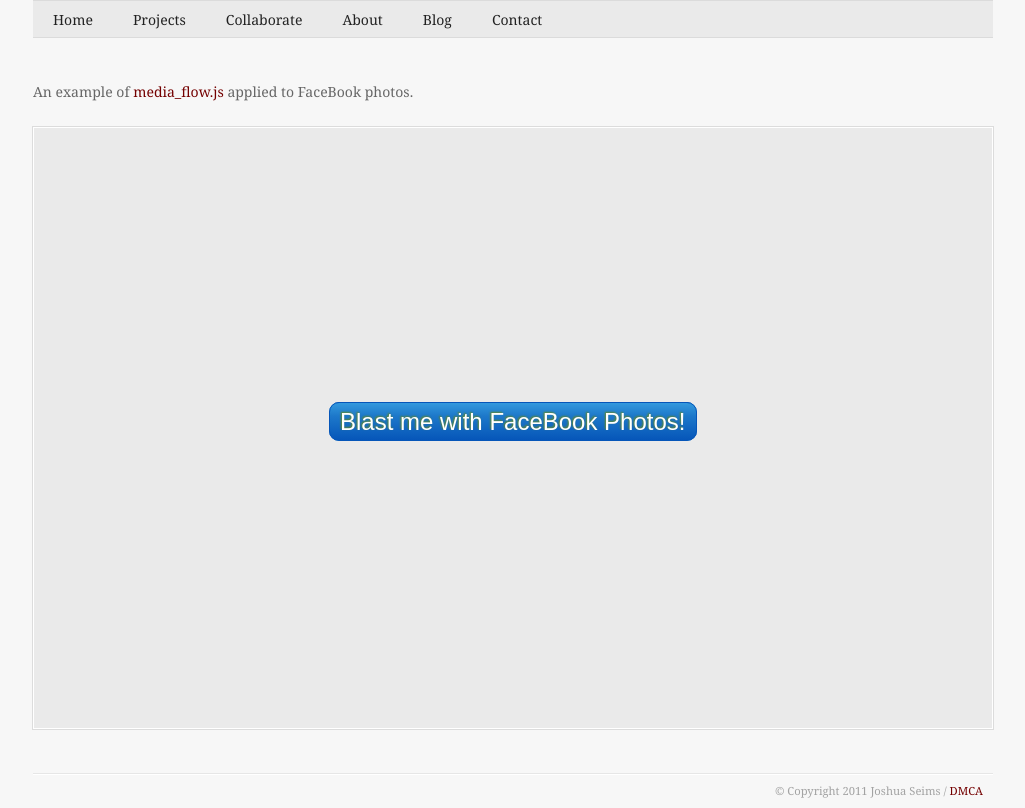
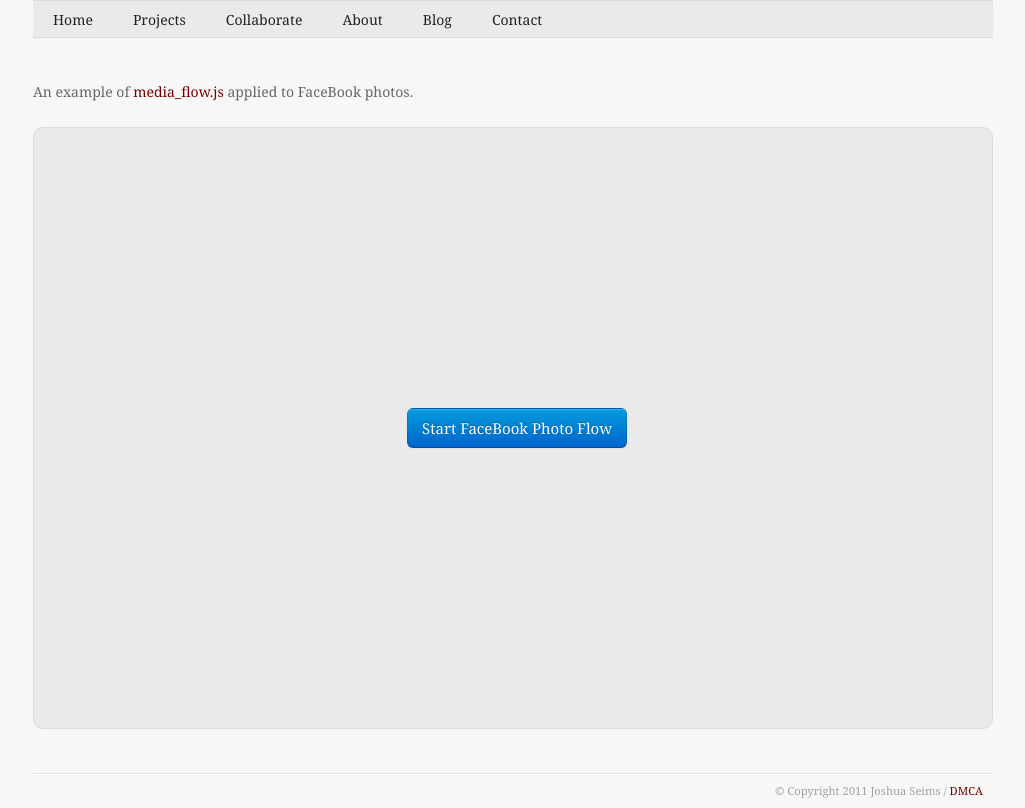
Before and after one commit to jseims/tristara, a Python web app: template server/templates/facebook_blaster.html in a window 1280 px wide. Shown: the part 80-888 px from the top of the page, without its empty margins (127-1152 px from the left). Run offline with Jinja, Linux system fonts and the light colour scheme; the template is opened without the code that fills it, so the values that code supplies are empty; some libraries are stand-ins or nearby versions.

Commit message:
polished up facebook / reddit blasters

```diff
--- a/server/templates/facebook_blaster.html
+++ b/server/templates/facebook_blaster.html
@@ -16,7 +16,6 @@
   window.fbAsyncInit = function() {
     FB.init({
       appId      : '111528055628412', // App ID
-      channelUrl : '//www.tristara.com/js/channel.html', // Channel File
       status     : true, // check login status
       cookie     : true, // enable cookies to allow the server to access the session
       xfbml      : true  // parse XFBML
@@ -52,17 +51,21 @@
 
 {% block content %}
 <div style="font-size: 14px;">
+
+
+
 <p>An example of <a href="/js/media_flow.js">media_flow.js</a> applied to FaceBook photos.
 
-    <div id="facebook_blaster" class="tan_box" style="width: 958px; height: 600px; padding: 0px; margin-bottom: 30px;">
-        <div style="margin-top: 280px; margin-left: 295px;" id="blastBtnDiv">
-            <a href="javascript:FB.login(facebook_blaster.handleLoginResponse, {scope:'user_photos,friends_photos'})" class="btn" id="blasterBtn">Blast me with FaceBook Photos!</a>
+    <div id="facebook_blaster" class="tan_box rounded" style="width: 958px; height: 600px; padding: 0px; margin-bottom: 30px;">
+        <div style="margin-top: 280px; margin-left: 373px;" id="blastBtnDiv">
+            <a href="javascript:FB.login(facebook_blaster.handleLoginResponse, {scope:'user_photos,friends_photos'})" class="btn primary large" id="blasterBtn">Start FaceBook Photo Flow</a>
             <div style="margin-top: 20px; margin-left: 50px;" id="loadingInfo"></div>
         </div>
     </div>
 
     <div style="text-align: center; display: none;" id="playBtnDiv">
-        <a href="javascript:void(0)" class="btn" id="playBtn">PAUSE</a>
+        <a href="javascript:void(0)" class="btn primary large" id="playBtn">PAUSE</a>
+        <span style="margin-left: 50px; display: none;" id="removeFriendFilterDiv"><a href="javascript:facebook_blaster.handleFriendFilter()" class="btn primary large" id="playBtn">Return to All Photos</a></span>
     </div>
 
 </div>
@@ -71,15 +74,11 @@
     <div id="photo_title" style="font-size: 24px; margin-bottom: 10px;"></div>
     <a href="" id="facebook_img_target" target="new"><img src="" id="facebook_img"></a>
     <div style="text-align:left; padding-left: 200px; padding-right: 200px; margin: 20px;">
-        <div style="padding-bottom: 10px;" id="posterDiv">Posted by Jane Cha on jan d1 2007 (see photo on FaceBook)</div>
-        <div id="commentsDiv"">
-            <div style="border-bottom-width:2px; border-bottom-style:solid; border-bottom-color:#eaeaea; padding-top: 10px; padding-bottom: 10px; ">
-              jane says "wow, that's awesome"
-            </div>
-            <div style="border-bottom-width:2px; border-bottom-style:solid; border-bottom-color:#eaeaea; padding-top: 10px; padding-bottom: 10px; ">
-              jane says "wow, that's awesome wow, that's awesome wow, that's awesome wow, that's awesome wow, that's awesome wow, that's awesome wow, that's awesome wow, that's awesome wow, that's awesome"
-            </div>
+        <div style="padding-bottom: 10px;" id="posterDiv"></div>
+        <div style="padding-bottom: 10px; text-align: center;" id="setFriendFilterDiv">
+            <a href="javascript:facebook_blaster.handleFriendFilter()" class="btn primary large" id="friendFilter"></a>
         </div>
+        <div id="commentsDiv""></div>
     </div>
     <div style="text-align:center"><a class="close" href="#">close</a> </div>
 </div>
--- a/server/templates/fun_pics.html
+++ b/server/templates/fun_pics.html
@@ -26,7 +26,7 @@
 <p>For more details, see <a href="blog/2011/fun-with-reddit-image-posts/">Fun with Reddit Image Data</a>.
 </div>
 
-<div class="tan_box">
+<div class="tan_box rounded">
 
 <div style="clear:both; float: left;">
 
@@ -37,7 +37,7 @@
 </div>
 
 <div style="float:right; text-align: right; padding-top: 5px;">
-    <div style="margin-bottom: 10px;"><a href="javascript:void(0)" class="btn" id="reddit_next">NEXT</a></div>
+    <div style="margin-bottom: 5px;"><a href="javascript:void(0)" class="btn primary large" id="reddit_next">NEXT</a></div>
     <div><input type="checkbox" name="nsfw" value="1" onclick="fun_pics.toggleNsfw(this)"/> NSFW</div>
     <div id ="reddit_num_results"></div>
 </div>
--- a/web/css/style-ie.css
+++ b/web/css/style-ie.css
@@ -11,10 +11,10 @@
 #box_left, #box_right, #box_middle {margin-bottom: 20px;}
 
 
-a.btn {
+a.btn_old {
   background: #33baed;
 }
 
-a.btn:hover {
+a.btn_old:hover {
   background: #245192;
 }
--- a/web/css/style.css
+++ b/web/css/style.css
@@ -288,7 +288,13 @@
 ul.dropdown li:hover > ul 			{ visibility: visible; }
 
 /* useful classes for other pages */
-.tan_box {padding: 10px; border: 1px solid white; outline: 1px solid gainsboro; background-color: #eaeaea;}
+.tan_box {padding: 10px; border: 1px solid #DBDBDB; background-color: #eaeaea;}
+
+.rounded {
+  border-radius: 10px;
+  -moz-border-radius: 20px;
+  -webkit-border-radius: 10px;
+}
 
 #custom-tweet-button a {
 display: block;
@@ -326,7 +332,7 @@
 */
 
 
-a.btn {
+a.btn_old {
   width: 250px;
   padding: 5px 10px 5px 10px;
   font-family: Arial;
@@ -342,7 +348,7 @@
   -webkit-border-radius: 10px;
 }
 
-a.btn:hover {
+a.btn_old:hover {
   text-shadow: -1px -1px 2px #465f97;
   background: -moz-linear-gradient(#245192, #1e3b73 75%, #12295d);
   background: -webkit-gradient(linear,left top,left bottom,color-stop(0, #245192),color-stop(.75, #1e3b73),color-stop(1, #12295d));
@@ -361,3 +367,88 @@
     position: relative;
     display: none;
 }
+
+.btn {
+  cursor: pointer;
+  display: inline-block;
+  background-color: #e6e6e6;
+  background-repeat: no-repeat;
+  background-image: -webkit-gradient(linear, 0 0, 0 100%, from(#ffffff), color-stop(25%, #ffffff), to(#e6e6e6));
+  background-image: -webkit-linear-gradient(#ffffff, #ffffff 25%, #e6e6e6);
+  background-image: -moz-linear-gradient(top, #ffffff, #ffffff 25%, #e6e6e6);
+  background-image: -ms-linear-gradient(#ffffff, #ffffff 25%, #e6e6e6);
+  background-image: -o-linear-gradient(#ffffff, #ffffff 25%, #e6e6e6);
+  background-image: linear-gradient(#ffffff, #ffffff 25%, #e6e6e6);
+  filter: progid:DXImageTransform.Microsoft.gradient(startColorstr='#ffffff', endColorstr='#e6e6e6', GradientType=0);
+  padding: 5px 14px 6px;
+  text-shadow: 0 1px 1px rgba(255, 255, 255, 0.75);
+  color: #333;
+  font-size: 13px;
+  line-height: normal;
+  border: 1px solid #ccc;
+  border-bottom-color: #bbb;
+  -webkit-border-radius: 4px;
+  -moz-border-radius: 4px;
+  border-radius: 4px;
+  -webkit-box-shadow: inset 0 1px 0 rgba(255, 255, 255, 0.2), 0 1px 2px rgba(0, 0, 0, 0.05);
+  -moz-box-shadow: inset 0 1px 0 rgba(255, 255, 255, 0.2), 0 1px 2px rgba(0, 0, 0, 0.05);
+  box-shadow: inset 0 1px 0 rgba(255, 255, 255, 0.2), 0 1px 2px rgba(0, 0, 0, 0.05);
+  -webkit-transition: 0.1s linear all;
+  -moz-transition: 0.1s linear all;
+  -ms-transition: 0.1s linear all;
+  -o-transition: 0.1s linear all;
+  transition: 0.1s linear all;
+}
+.btn:hover {
+  background-position: 0 -15px;
+  color: #333;
+  text-decoration: none;
+}
+.btn:focus {
+  outline: 1px dotted #666;
+}
+.btn.primary {
+  color: #ffffff;
+  background-color: #0064cd;
+  background-repeat: repeat-x;
+  background-image: -khtml-gradient(linear, left top, left bottom, from(#049cdb), to(#0064cd));
+  background-image: -moz-linear-gradient(top, #049cdb, #0064cd);
+  background-image: -ms-linear-gradient(top, #049cdb, #0064cd);
+  background-image: -webkit-gradient(linear, left top, left bottom, color-stop(0%, #049cdb), color-stop(100%, #0064cd));
+  background-image: -webkit-linear-gradient(top, #049cdb, #0064cd);
+  background-image: -o-linear-gradient(top, #049cdb, #0064cd);
+  background-image: linear-gradient(top, #049cdb, #0064cd);
+  filter: progid:DXImageTransform.Microsoft.gradient(startColorstr='#049cdb', endColorstr='#0064cd', GradientType=0);
+  text-shadow: 0 -1px 0 rgba(0, 0, 0, 0.25);
+  border-color: #0064cd #0064cd #003f81;
+  border-color: rgba(0, 0, 0, 0.1) rgba(0, 0, 0, 0.1) rgba(0, 0, 0, 0.25);
+}
+.btn.active, .btn:active {
+  -webkit-box-shadow: inset 0 2px 4px rgba(0, 0, 0, 0.25), 0 1px 2px rgba(0, 0, 0, 0.05);
+  -moz-box-shadow: inset 0 2px 4px rgba(0, 0, 0, 0.25), 0 1px 2px rgba(0, 0, 0, 0.05);
+  box-shadow: inset 0 2px 4px rgba(0, 0, 0, 0.25), 0 1px 2px rgba(0, 0, 0, 0.05);
+}
+.btn.disabled {
+  cursor: default;
+  background-image: none;
+  filter: progid:DXImageTransform.Microsoft.gradient(enabled = false);
+  filter: alpha(opacity=65);
+  -khtml-opacity: 0.65;
+  -moz-opacity: 0.65;
+  opacity: 0.65;
+  -webkit-box-shadow: none;
+  -moz-box-shadow: none;
+  box-shadow: none;
+}
+.btn.large {
+  font-size: 15px;
+  line-height: normal;
+  padding: 9px 14px 9px;
+  -webkit-border-radius: 6px;
+  -moz-border-radius: 6px;
+  border-radius: 6px;
+}
+.btn.small {
+  padding: 7px 9px 7px;
+  font-size: 11px;
+}
--- a/web/js/media_flow.js
+++ b/web/js/media_flow.js
@@ -117,7 +117,7 @@
 }
 
 media_flow.scrolledOff = function($cell) {
-    var scroll = _padding - ($cell.offset().left - _frame_x + _width);
+    var scroll = _padding - ($cell.offset().left - _frame_x - _offsetLeft + _width);
     //console.log("scroll " + scroll);
     return scroll;
 }
@@ -171,6 +171,15 @@
     }
 }
 
+media_flow.clear = function() {
+    for(var row = 0; row < _rows; row++) {
+        for(var col = 0; col < _cols; col++) {
+            var $cell = $div_array[row][col];
+            $cell.text("");
+        }
+    }
+}
+
 media_flow.idle = function() {
     clearInterval(_intervalId);
     _idle();
```
Also changed, not shown: server/templates/reddit_blaster.html (+3 -6 lines), web/js/facebook_blaster.js (+81 -15 lines), web/js/reddit_blaster.js (+15 -7 lines).
